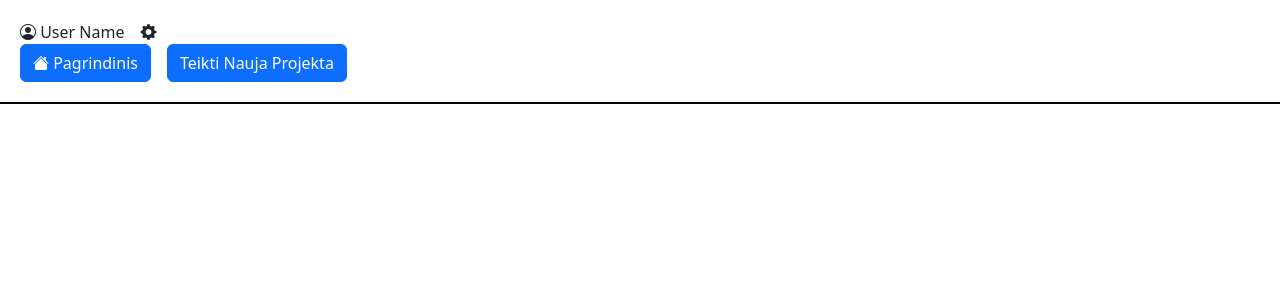
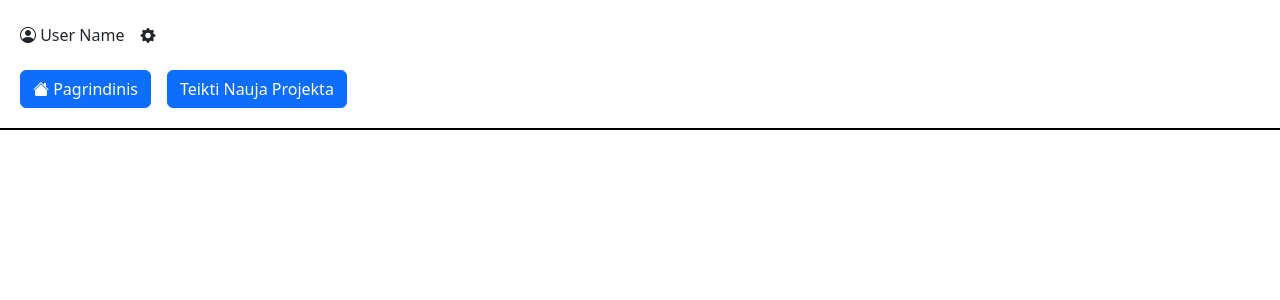
Before and after one commit to Rastelis/baigiamasis, a React (Vite) app in the folder client/: page / in a window 1280 px wide. Shown: the top 300 px of the page. Built offline with nearby package versions, Linux system fonts and the light colour scheme.

Commit message:
added styles for user menu and new button

```diff
--- a/client/src/components/header/Header.module.css
+++ b/client/src/components/header/Header.module.css
@@ -2,3 +2,46 @@ header {
   padding: 20px;
   border-bottom: 2px solid black;
 }
+
+.user {
+  margin-bottom: 20px;
+  height: 30px;
+  display: flex;
+  align-items: center;
+
+}
+
+.settings {
+  display: flex;
+  align-items: center;
+  justify-content: start;
+  position: relative;
+}
+
+.settings_menu {
+  top: 0;
+  left: 0;
+  background-color: white;
+  border: 1px solid gray;
+  position: absolute;
+  width: 170px;
+}
+
+.menu_option {
+  padding: 10px;
+  transition: 0.5s;
+
+}
+.menu_option:hover {
+  background-color: rgb(221, 221, 221);
+}
+
+.settings i {
+  --icon_size: 15px;
+  font-size: 15px;
+  transition: font-size 0.2s;
+}
+
+.settings i:hover {
+  font-size: 18px;
+}
```
